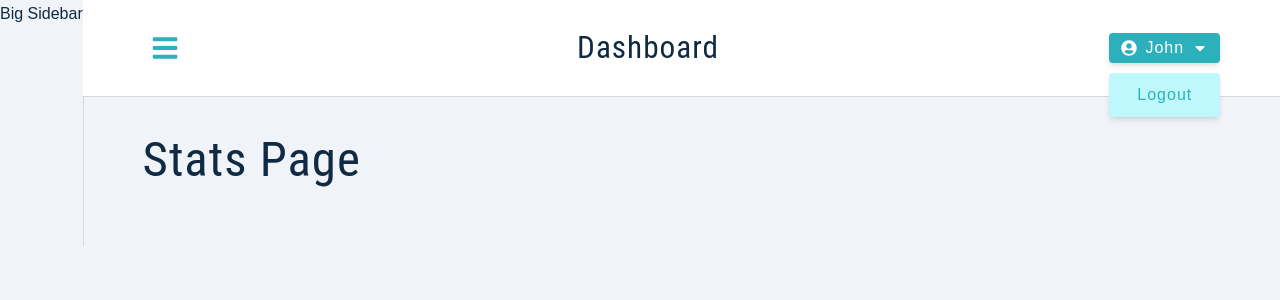
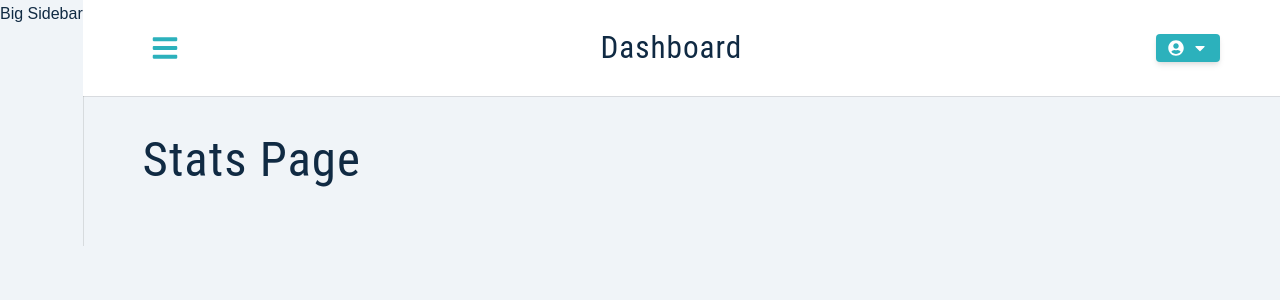
Before and after one commit to lkagan/jobify-client, a React (Create React App) app in the folder client/: page / in a window 1280 px wide. Shown: the top 300 px of the page. Built offline with nearby package versions, Linux system fonts and the light colour scheme; sample sign-in values are in the browser's storage.

Commit message:
Toggle logout button and show user name

```diff
--- a/client/src/components/Navbar.js
+++ b/client/src/components/Navbar.js
@@ -1,11 +1,12 @@
-import React from 'react';
+import React, { useState } from 'react';
 import Wrapper from "../assets/wrappers/Navbar";
 import { FaBars, FaUserCircle, FaCaretDown } from "react-icons/fa";
 import { useAppContext } from '../context/appContext';
 import Logo from "./Logo";
 
 const Navbar = () => {
-    const { toggleSidebar } = useAppContext();
+    const { toggleSidebar, user } = useAppContext();
+    const [showLogout, setShowLogout] = useState(false);
 
     return (
         <Wrapper>
@@ -27,17 +28,17 @@ const Navbar = () => {
                     <button
                         type="button"
                         className="btn"
-                        onClick={ () => console.log('toggle dropdown') }
+                        onClick={ () => setShowLogout(!showLogout) }
                     >
                         <FaUserCircle/>
-                        John
+                        { user.name }
                         <FaCaretDown/>
                     </button>
-                    <div className="dropdown show-dropdown">
+                    <div className={showLogout ? 'dropdown show-dropdown' : 'dropdown'}>
                         <button
                             type="button"
                             className="dropdown-btn"
-                            onClick={ () => console.log('logout user')}
+                            onClick={ () => console.log('logout')}
                         >logout
                         </button>
                     </div>
```
